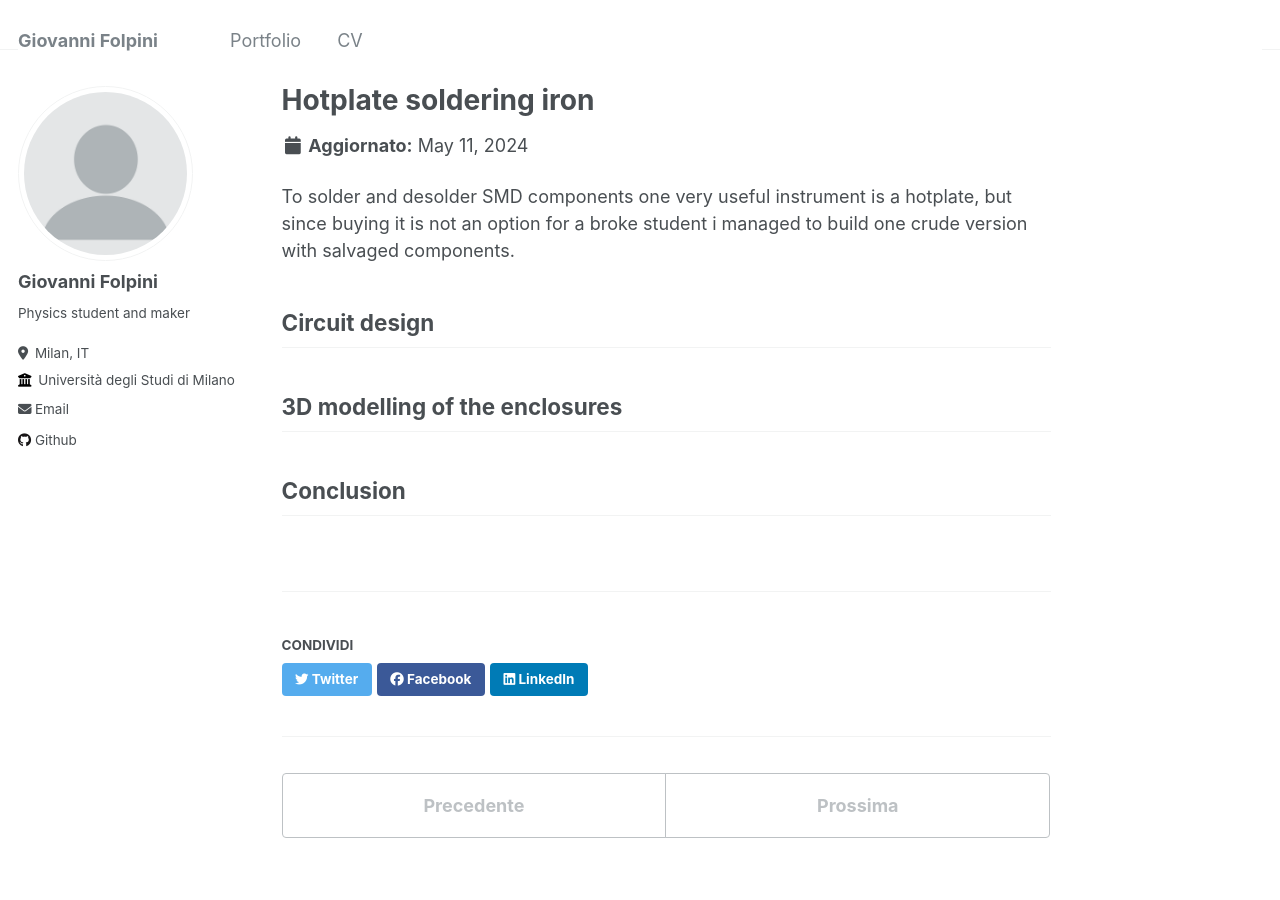
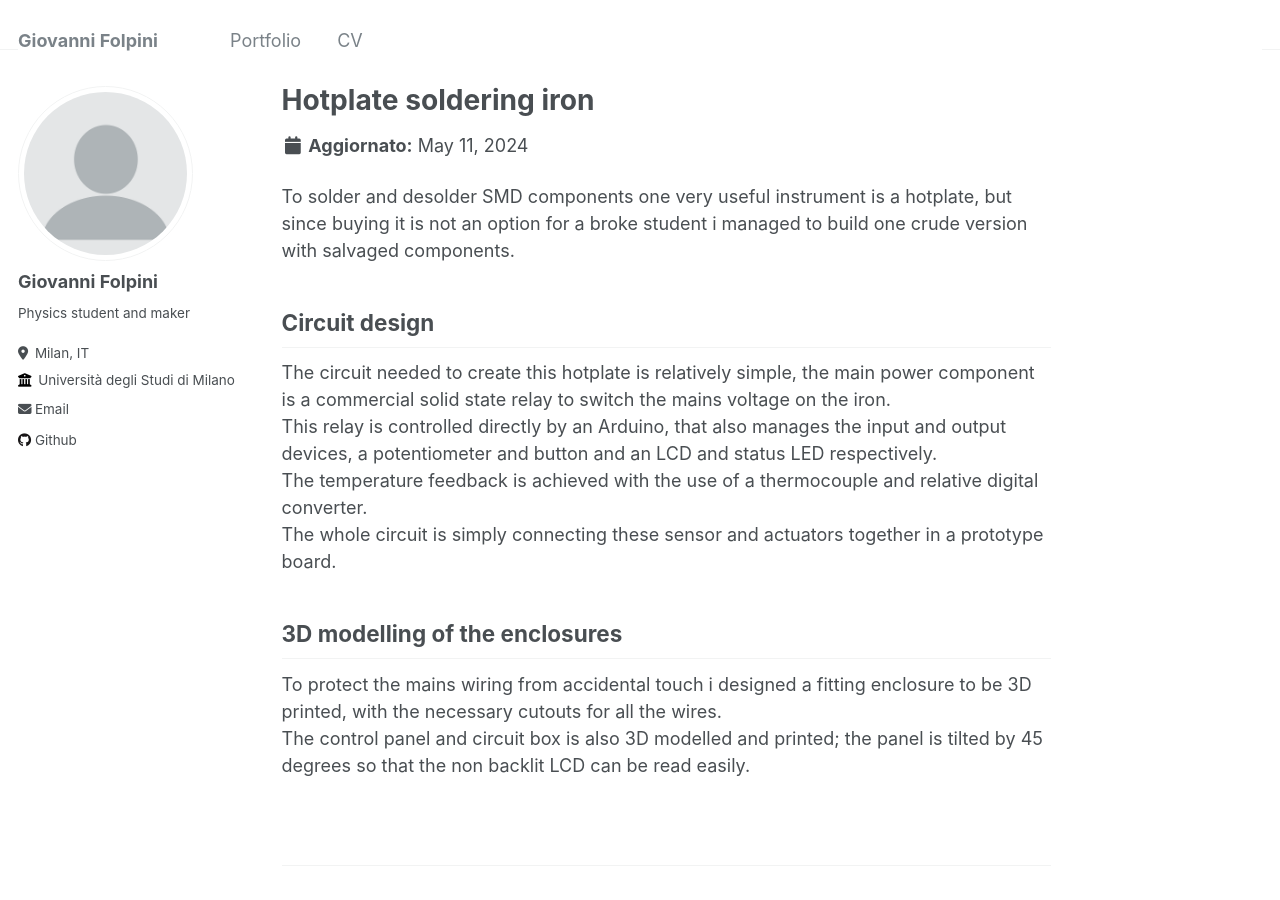
Before and after one commit to giovannifolpini/giovannifolpini.github.io, a Jekyll site: the page built from _portfolio/hotplate_iron.md, in a window 1280 px wide and 900 px high. Built offline with Jekyll 4.4.1, drawn with Linux system fonts in a browser that asks for light colours.

Commit message:
Update hotplate_iron.md

```diff
--- a/_portfolio/hotplate_iron.md
+++ b/_portfolio/hotplate_iron.md
@@ -8,7 +8,12 @@ To solder and desolder SMD components one very useful instrument is a hotplate,
 i managed to build one crude version with salvaged components.
 
 ## Circuit design
+The circuit needed to create this hotplate is relatively simple, the main power component is a commercial solid state relay to switch the mains voltage on the iron. <br/> This relay is controlled directly by an Arduino, that also manages the input and output devices, a potentiometer and button and an LCD and status LED respectively. <br/>
+The temperature feedback is achieved with the use of a thermocouple and relative digital converter. <br/>
+The whole circuit is simply connecting these sensor and actuators together in a prototype board. <br/>
+
+
 
 ## 3D modelling of the enclosures
-
-## Conclusion
+To protect the mains wiring from accidental touch i designed a fitting enclosure to be 3D printed, with the necessary cutouts for all the wires. <br/>
+The control panel and circuit box is also 3D modelled and printed; the panel is tilted by 45 degrees so that the non backlit LCD can be read easily. <br/>
```
